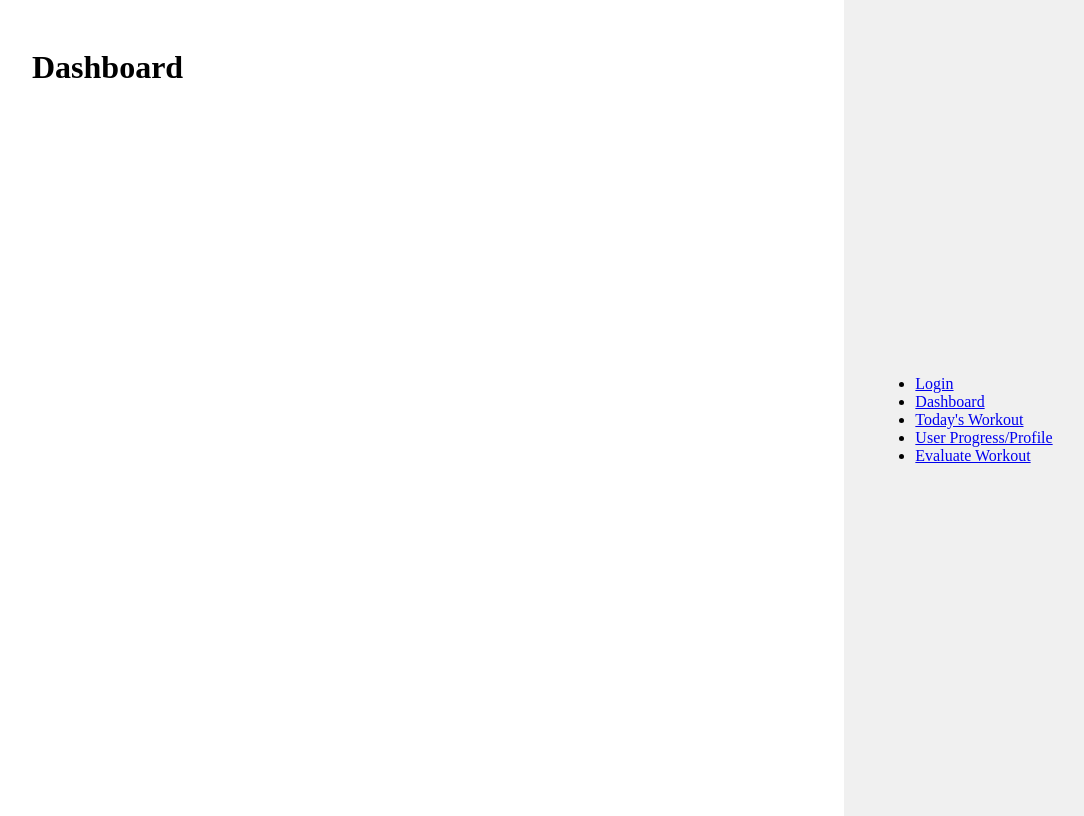
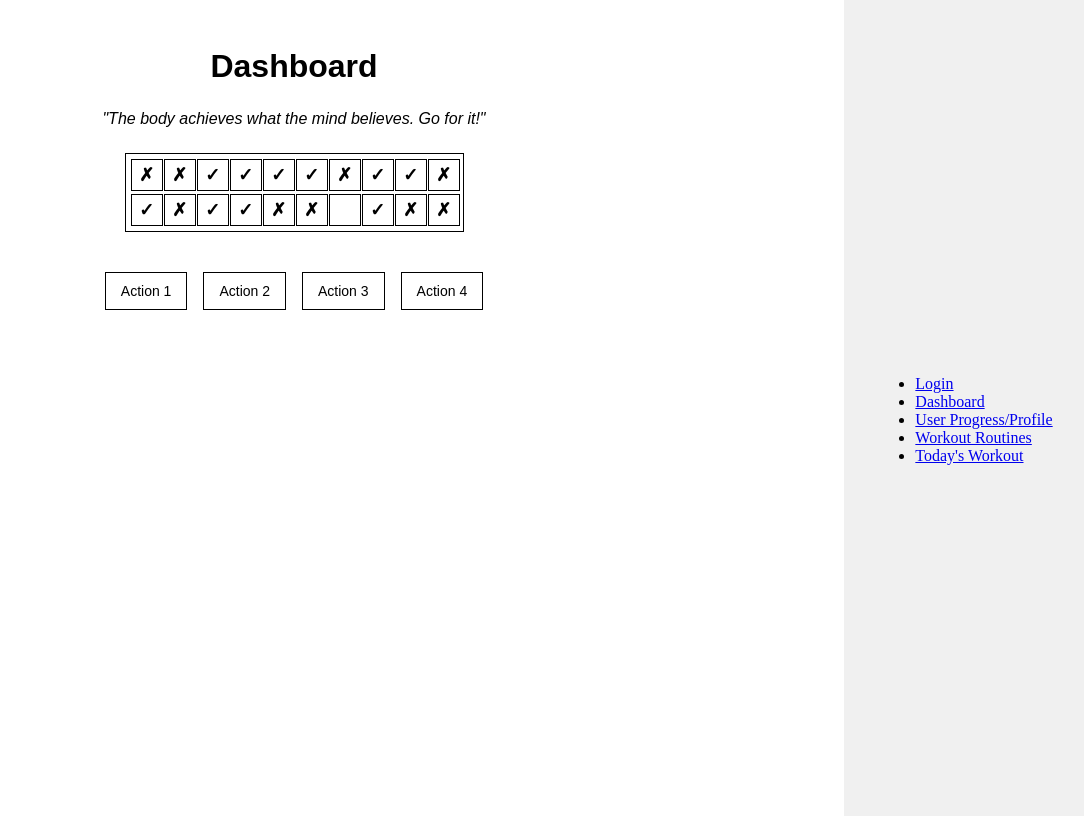
Before and after one commit to Ronin-117/GrindSensAI, a React (Vite) app in the folder Frontend/: page /dashboard in a window 1280 px wide. Shown: the whole page, without its empty margins (196-1280 px from the left). Built offline with nearby package versions, Linux system fonts and the light colour scheme.

Commit message:
dashboard fuctional components template

```diff
--- a/Frontend/src/components/Navbar.tsx
+++ b/Frontend/src/components/Navbar.tsx
@@ -12,13 +12,13 @@ function Navbar() {
           <Link to="/dashboard">Dashboard</Link>
         </li>
         <li>
-          <Link to="/todays-workout">Today's Workout</Link>
-        </li>
-        <li>
           <Link to="/profile">User Progress/Profile</Link>
         </li>
         <li>
-          <Link to="/evaluate-workout">Evaluate Workout</Link>
+          <Link to="/evaluate-workout">Workout Routines</Link>
+        </li>
+        <li>
+          <Link to="/todays-workout">Today's Workout</Link>
         </li>
       </ul>
     </nav>
--- a/Frontend/src/pages/Dashboard.tsx
+++ b/Frontend/src/pages/Dashboard.tsx
@@ -1,9 +1,116 @@
 // filepath: c:\Users\njne2\Desktop\Cuda_PWR\CREATIVE\GrindSensAI\Frontend\src\pages\Dashboard.tsx
+import React from 'react';
 
 const Dashboard = () => {
+  const motivationalQuote = "\"The body achieves what the mind believes. Go for it!\"";
+
+  // Grid dimensions based on the sketch (approx. 2 rows, 10 columns)
+  const gridRows = 2;
+  const gridCols = 10;
+
+  // Mock data for the calendar grid
+  // '✓' for completed, '✗' for missed/failed, ' ' (space) for not yet recorded or n/a
+  const activityData: string[][] = [];
+  const symbols = ['✓', '✗', ' ']; // Space ensures cell doesn't collapse if empty
+
+  // Generate some random data for the grid
+  for (let i = 0; i < gridRows; i++) {
+    const row: string[] = [];
+    for (let j = 0; j < gridCols; j++) {
+      const rand = Math.random();
+      if (rand < 0.45) row.push('✓'); // More ticks
+      else if (rand < 0.9) row.push('✗'); // Some crosses
+      else row.push(' '); // Few empty
+    }
+    activityData.push(row);
+  }
+
+  // To mimic the "X X M" from your sketch (interpreting M as a ✓)
+  if (activityData.length > 0 && activityData[0].length >= 3) {
+    activityData[0][0] = '✗';
+    activityData[0][1] = '✗';
+    activityData[0][2] = '✓'; // Assuming 'M' could mean 'Marked' or 'Milestone' -> represented by a tick
+  }
+
+  const styles: { [key: string]: React.CSSProperties } = {
+    container: {
+      padding: '20px',
+      fontFamily: 'sans-serif', // Plain font
+      display: 'flex',
+      flexDirection: 'column',
+      alignItems: 'center',
+      marginRight: '500px',
+    },
+    title: {
+      fontSize: '32px', // Larger font for title as in sketch
+      fontWeight: 'bold',
+      margin: '0 0 10px 0', // Remove default h1 margins for better control
+      textAlign: 'center',
+    },
+    quote: {
+      fontStyle: 'italic',
+      textAlign: 'center',
+      margin: '15px 0 25px 0', // Spacing around the quote
+      padding: '0 10%', // Prevent quote from being too wide
+      maxWidth: '600px', // Max width for readability
+    },
+    calendarGridContainer: {
+      marginBottom: '20px',
+      border: '1px solid black', // Outer border for the grid container
+      padding: '5px', // Padding around the grid cells
+      display: 'inline-block', // To make it wrap its content tightly
+    },
+    calendarGrid: {
+      display: 'grid',
+      gridTemplateColumns: `repeat(${gridCols}, 30px)`, // Adjust cell size as needed
+      gap: '3px', // Gap between cells
+    },
+    calendarCell: {
+      border: '1px solid black', // Border for each cell
+      width: '30px',  // Square cells
+      height: '30px', // Square cells
+      display: 'flex',
+      alignItems: 'center',
+      justifyContent: 'center',
+      fontSize: '18px', // Size of tick/cross
+      fontWeight: 'bold',
+    },
+    buttonContainer: {
+      marginTop: '20px',
+      textAlign: 'center', // Center buttons
+    },
+    button: {
+      margin: '0 8px', // Margin between buttons
+      padding: '10px 15px',
+      border: '1px solid black', // Plain border
+      background: 'transparent', // No background color
+      cursor: 'pointer',
+      fontSize: '14px',
+    },
+  };
+
   return (
-    <div>
-      <h1>Dashboard</h1>
+    <div style={styles.container}>
+      <h1 style={styles.title}>Dashboard</h1>
+
+      <p style={styles.quote}>{motivationalQuote}</p>
+
+      <div style={styles.calendarGridContainer}>
+        <div style={styles.calendarGrid}>
+          {activityData.flat().map((status, index) => (
+            <div key={index} style={styles.calendarCell}>
+              {status}
+            </div>
+          ))}
+        </div>
+      </div>
+
+      <div style={styles.buttonContainer}>
+        <button style={styles.button}>Action 1</button>
+        <button style={styles.button}>Action 2</button>
+        <button style={styles.button}>Action 3</button>
+        <button style={styles.button}>Action 4</button>
+      </div>
     </div>
   );
 };
```
